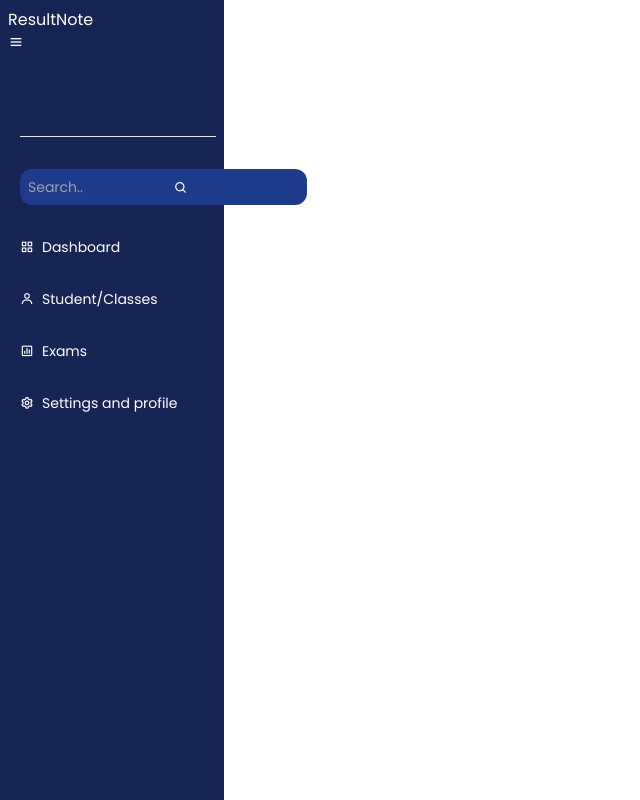
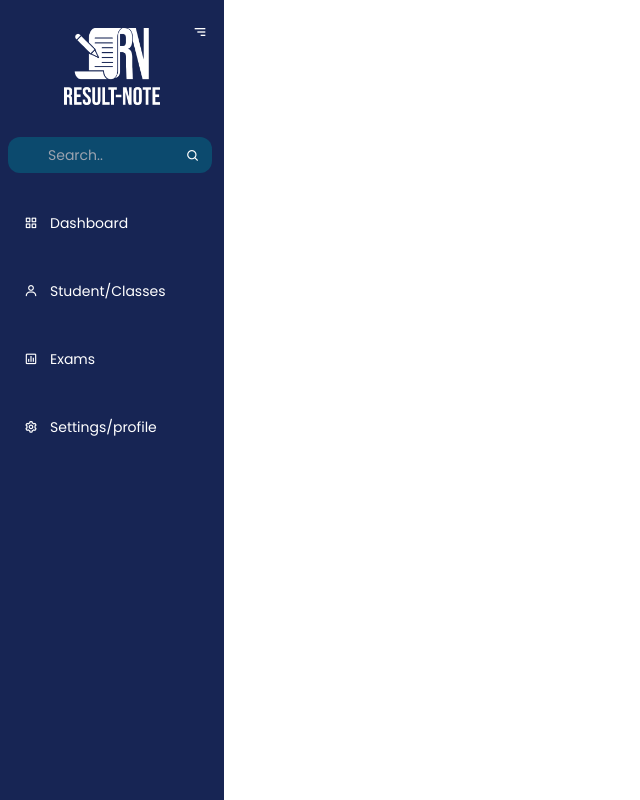
Before and after one commit to GideonBature/Result-Note-ReactJS, a React (Vite) app: page / in a window 1280 px wide. Shown: the whole page, without its empty margins (0-640 px from the left). Built offline with nearby package versions, Linux system fonts and the light colour scheme.

Commit message:
search input is well aligned

```diff
--- a/src/App.jsx
+++ b/src/App.jsx
@@ -1,5 +1,5 @@
 import { useState } from 'react'
-import SideBar from './components/Dashboard/SideBar'
+import SideBar from './components/Dashboard/Dashboard'
 
 function App() {
 
--- /dev/null
+++ b/src/components/Dashboard/Dashboard.jsx
@@ -0,0 +1,56 @@
+import React, { useState } from 'react';
+import 'boxicons/css/boxicons.min.css';
+import mainlogo from '/src/assets/logo-RN.png';
+// import DashboardContent from './Content';
+
+const navLinks = [
+    { icon: 'bx bx-grid-alt', text: 'Dashboard', link: '#' },
+    { icon: 'bx bx-user', text: 'Student/Classes', link: '#' },
+    { icon: 'bx bx-bar-chart-square', text: 'Exams', link: '#' },
+    { icon: 'bx bx-cog', text: 'Settings/profile', link: '#' },
+  ];
+
+function SideBar() {
+    const [open, setOpen] = useState(true);
+
+    return (
+        // Sidebar component
+        <div className='flex'>
+            <div className={`${open ? 'w-56' : 'w-16'} p-5 h-screen duration-700 bg-blue-950 relative`}>
+                {/* nav_menu icon when sidebar is toggled */}
+                {open ? (
+                    <i className='bx bx-menu-alt-right absolute mt-2 text-white top-4 right-4 cursor-pointer' onClick={() => setOpen(!open)}></i>
+                ) : (
+                    <i className='bx bx-menu absolute text-white mt-2 top-4 right-6 cursor-pointer' onClick={() => setOpen(!open)}></i>
+                )}
+                {/* Dashboard logo */}
+                <div className={`w-24 mt-2 ml-auto mr-auto ${!open && "scale-0"}`}>
+                    <img src={mainlogo} alt="" />
+                </div>
+                <ul className="flex-1 mt-8 space-y-8">
+
+                    {/* Search input */}
+                    <li className="relative font-normal text-sm mb-4 -ml-3 -mr-2">
+                        <i className={`bx bx-search absolute top-3 text-white ${!open ? 'right-3.5' : 'right-3'}`}></i>
+                        <input
+                            type="text" placeholder="Search.."
+                            className={`bg-sky-900 p-2 placeholder:pl-8 w-full rounded-xl px-2 ${!open ? 'w-full p-2 pr-4 right-0' : ''}`}
+                        />
+                    </li>
+                    {/* Map through navLinks objs & render dynamically */}
+                    {navLinks.map((link, index) => (
+                        <li key={index} className={`flex items-center hover:bg-cyan-600 w-full rounded-xl p-2 px-1 ${!open ? 'hover:bg-cyan-600 w-full pl-4 -ml-3 rounded-xl' : ''}`}>
+                            <a href={link.link} className="flex items-center font-normal text-sm">
+                                <i className={link.icon + ' text-white'}></i>
+                                <span className={`ml-2 pl-1 text-white ${!open && "scale-0"}`}>{link.text}</span>
+                            </a>
+                        </li>
+                    ))}
+                </ul>
+            </div>
+        </div>
+
+    );
+}
+
+export default SideBar;
--- a/src/components/Dashboard/SideBar.jsx
+++ /dev/null
@@ -1,42 +0,0 @@
-import React from 'react';
-import 'boxicons/css/boxicons.min.css';
-
-const navLinks = [
-  { icon: 'bx bx-grid-alt', text: 'Dashboard', link: '#' },
-  { icon: 'bx bx-user', text: 'Student/Classes', link: '#' },
-  { icon: 'bx bx-bar-chart-square', text: 'Exams', link: '#' },
-  { icon: 'bx bx-cog', text: 'Settings and profile', link: '#' },
-];
-
-function SideBar() {
-  return (
-    // Sidebar component
-    <div className="sidebar fixed left-0 top-0 h-full w-56 bg-blue-950 p-2 z-50 transition-all duration-500 ease-in-out">
-      <div className="logo-details">
-        <div className="logo-name text-white font">ResultNote</div>
-        <i className='bx bx-menu text-white top-56' id="btn"></i>
-
-      </div>
-      {/* Nav links from here */}
-      <ul className="flex flex-col gap-y-8 ml-3 mt-20">
-        <hr />
-        {/* Search input */}
-        <li className="relative font-normal text-sm">
-          <i className='bx bx-search text-white absolute top-3 right-7 '></i>
-          <input type="text" placeholder="Search.." className="bg-blue-900 p-2 rounded-xl px-2" />
-        </li>
-        {/* Map through navLinks objs & render dynamically */}
-        {navLinks.map((link, index) => (
-          <li key={index} className="flex items-center space-x-2">
-            <a href={link.link} className="flex items-center font-normal text-sm">
-              <i className={link.icon + ' text-white'}></i>
-              <span className="ml-2 nav-menus text-white">{link.text}</span>
-            </a>
-          </li>
-        ))}
-      </ul>
-    </div>
-  );
-}
-
-export default SideBar;
```
Also changed, not shown: src/assets/logo-RN.png (added), src/assets/logo-icon.png (added).
